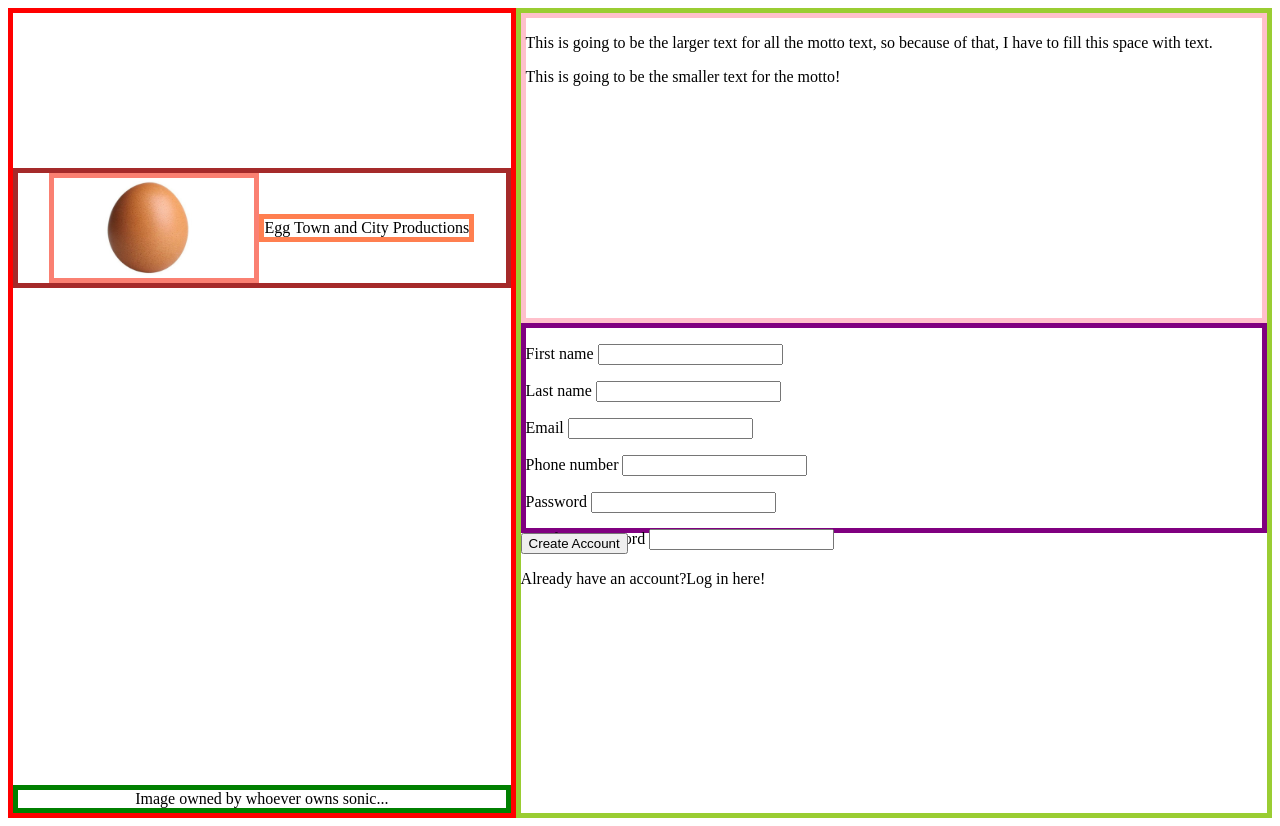
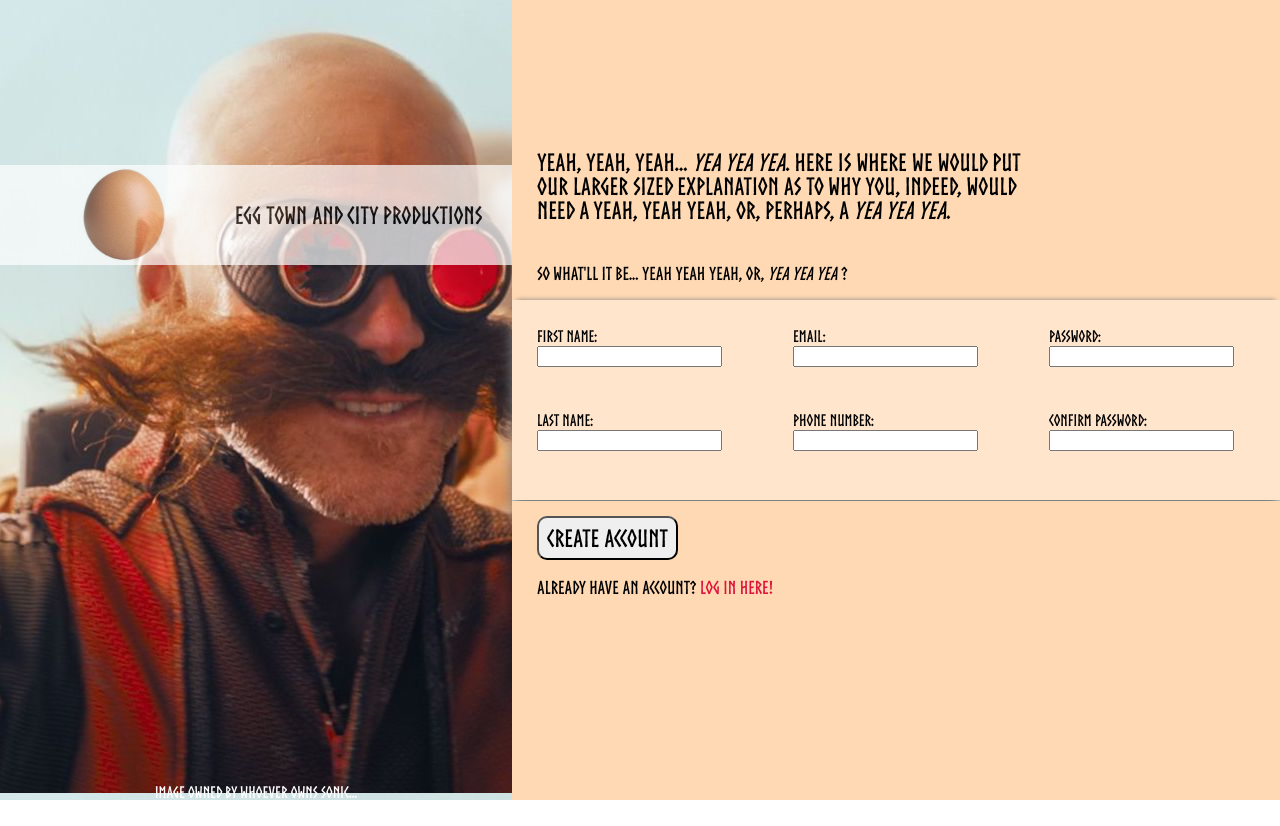
Before and after one commit to scalamoondis/SignupForm, a plain HTML site: page index.html in a window 1280 px wide. After the commit the page ends 800 px from the top, so only its background shows below. Drawn offline with Linux system fonts and the light colour scheme.

Commit message:
Finished the color code, structure, and text of the web form. Display and browser compatability is bare minimum and form validation are the last things remaining to complete. Hover effects and garnishes of the like are to be added alongside these.

```diff
--- a/index.html
+++ b/index.html
@@ -29,41 +29,47 @@
 
             <div class="mottocaption">
                 <p class="largermottopara">
-                    This is going to be the larger text for all the
-                    motto text, so because of that, I have to fill this space with text.
+                    So what'll it be... yeah yeah yeah, or, <span class="italics">yea yea yea</span> ?
                 </p>
 
-                <p class="smallermottopara">This is going to be the smaller text for the motto!</p>
+                <p class="smallermottopara">Yeah, yeah, yeah... <span class="italics">yea yea yea</span>. Here is where we would
+                    put our larger sized explanation as to why you, indeed, would need a yeah, yeah yeah, or, perhaps,
+                    a <span class="italics">yea yea yea</span>.
+                </p>
             </div>
 
             <div class="inputfieldscontainer">
-                <form class="formform">
+                <form class="formform" id="formerform">
 
                     <p>
                         <label for="firstname">
-                            <span>First name </span>
+                            <span>First name: </span>
                         </label>
+                        <br>
                         <input type="text" id="firstname" name="firstname" required />
                     </p>
 
                     <p>
                         <label for="lastname">
-                            <span>Last name </span>
+                            <span>Last name: </span>
                         </label>
+                        <br>
                         <input type="text" id="lastname" name="lastname" required />
                     </p>
 
                     <p>
                         <label for="email">
-                            <span>Email </span>
+                            <span>Email: </span>
                         </label>
+                        <br>
                         <input type="email" id="email" name="email" required />
                     </p>
 
                     <p>
                         <label for="telephone">
-                            <span>Phone number </span>
+                            <span>Phone number: </span>
                         </label>
+                        <br>
                         <input type="tel" id="telephone" name="telephone" required />
 
                     </p>
@@ -71,15 +77,17 @@
 
                     <p>
                         <label for="password">
-                            <span>Password </span>
+                            <span>Password: </span>
                         </label>
+                        <br>
                         <input type="password" id="password" name="password" required />
                     </p>
 
                     <p>
                         <label for="confirmpassword">
-                            <span>Confirm Password </span>
+                            <span>Confirm Password: </span>
                         </label>
+                        <br>
                         <input type="password" id="confirmpassword" name="confirmpassword" required/>
                     </p>
 
@@ -90,9 +98,9 @@
 
             <div class="submitbuttonandlogincontainer">
 
-                <button type="submit">Create Account</button>
+                <button type="submit" form="formerform" class="submitter">Create Account</button>
 
-                <p>Already have an account?<span>Log in here!</span></p>
+                <p class="belowbuttontext">Already have an account?<span class="logintext"> Log in here!</span></p>
             </div>
 
 
--- a/stylesheet.css
+++ b/stylesheet.css
@@ -1,3 +1,19 @@
+
+@font-face {
+    font-family: coolFont;
+    src: url(Norse-Bold.otf);
+}
+
+
+body {
+
+    margin: 0px;
+    padding: 0px;
+
+}
+
+
+
 
 img {
 
@@ -24,10 +40,11 @@ img {
 
     display: flex;
     flex-direction: column;
-    border: 5px solid red;
+    /* border: 5px solid red; */
     width: 40%;
     height: 100vh;
     justify-content: space-between;
+    background-image: url(bettereggmanpicture.jpeg);
 
 
 
@@ -37,24 +54,30 @@ img {
 .logoandname {
 
 
-    border: 5px solid brown;
-    margin-top: 155px;
+
+    margin-top: 165px;
     display: flex;
     justify-content: center;
     align-items: center;
+    background: #fff;
+    opacity: .7;
 
 }
 
 .logoimage {
 
 
-    border: 5px solid salmon;
+    /* border: 5px solid salmon; */
 }
 
 
 .logoname {
 
-    border: 5px solid coral;
+    /* border: 5px solid coral; */
+    margin-left: 5px;
+    font-family: coolFont;
+    font-size: x-large;
+
 }
 
 
@@ -63,7 +86,10 @@ img {
 
 
    text-align: center;
-    border: 5px solid green;
+    /* border: 5px solid green; */
+    font-family: coolFont;
+    color: #fff;
+
 }
 
 
@@ -71,21 +97,142 @@ img {
 
     height: 100vh;
     width: 60%;
-    border: 5px solid yellowgreen;
+    /* border: 5px solid yellowgreen; */
+    display: flex;
+    flex-direction: column;
+    justify-items: center;
 
 }
 
 .mottocaption {
 
-    border: 5px solid pink;
+    /* border: 5px solid pink; */
     height: 37.5%;
+    display: flex;
+    flex-direction: column-reverse;
+    justify-content:flex-start;
+    background-color:  #ffd9b3;
 
 }
 
 
+.smallermottopara {
+
+    margin-left: 25px;
+    font-family: coolFont;
+    width: 65%;
+    font-size: x-large;
+
+
+}
+
+
+.largermottopara {
+
+    margin-left: 25px;
+    font-family: coolFont;
+    font-size: large;
+
+
+}
+
+.italics {
+
+    font-style: italic;
+}
+
+
+
+
 .inputfieldscontainer {
 
-    border: 5px solid purple;
+    /* border: 5px solid purple; */
     height: 25%;
+    background-color :#ffe5cc;
+    box-shadow: 0 22px 12px 0px gray, 0 -5px 5px -5px gray;
 
 }
+
+
+.formform {
+
+
+    height: 90%;
+    /* border: 5px solid cyan; */
+    display: flex;
+    flex-flow: column wrap;
+    flex-direction: column;
+    justify-content: space-evenly;
+    flex: 1 1 100px;
+
+
+
+
+
+
+
+}
+
+
+form > p {
+
+    margin-left: 25px;
+
+
+
+}
+
+label {
+
+    font-family: coolFont;
+
+
+
+}
+
+
+
+
+.submitbuttonandlogincontainer {
+
+
+    /* border: 5px solid green; */
+    background-color: #ffd9b3;
+    height: 37.5%;
+    margin-top: 1px;
+
+
+}
+
+
+.submitter {
+
+
+    font-size: large;
+    margin-left: 25px;
+    margin-top: 15px;
+    border-radius: 10px;
+    padding: 8px;
+    font-family: coolFont;
+    font-size: x-large;
+
+
+}
+
+
+.belowbuttontext {
+
+    margin-left: 25px;
+    font-family: coolFont;
+    font-size: large;
+
+
+}
+
+
+.logintext {
+
+    color: crimson;
+
+
+}
```
Also changed, not shown: bettereggmanpicture.jpeg (added), eggmanpicture.jpeg (deleted), 1 other file.
